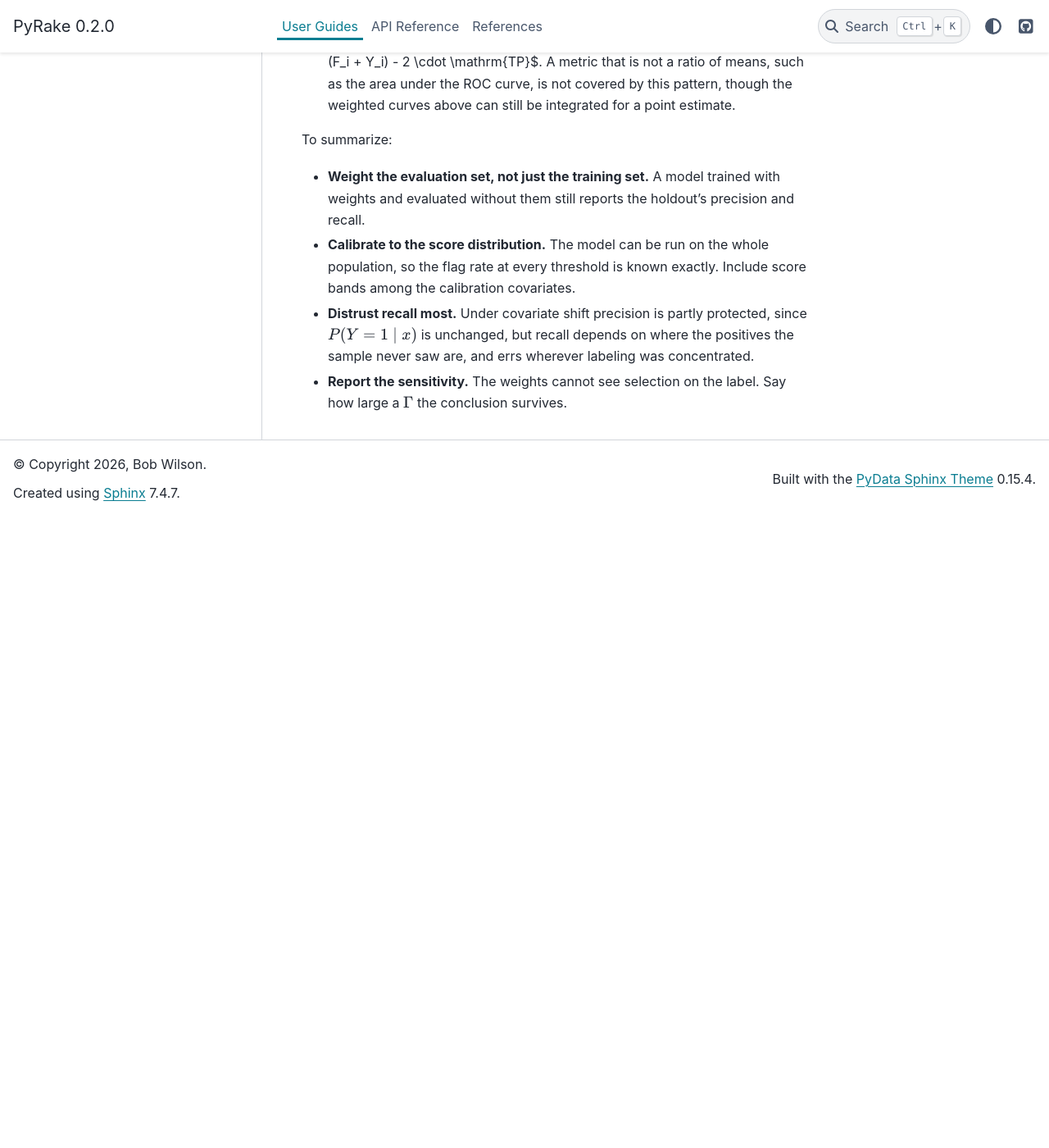
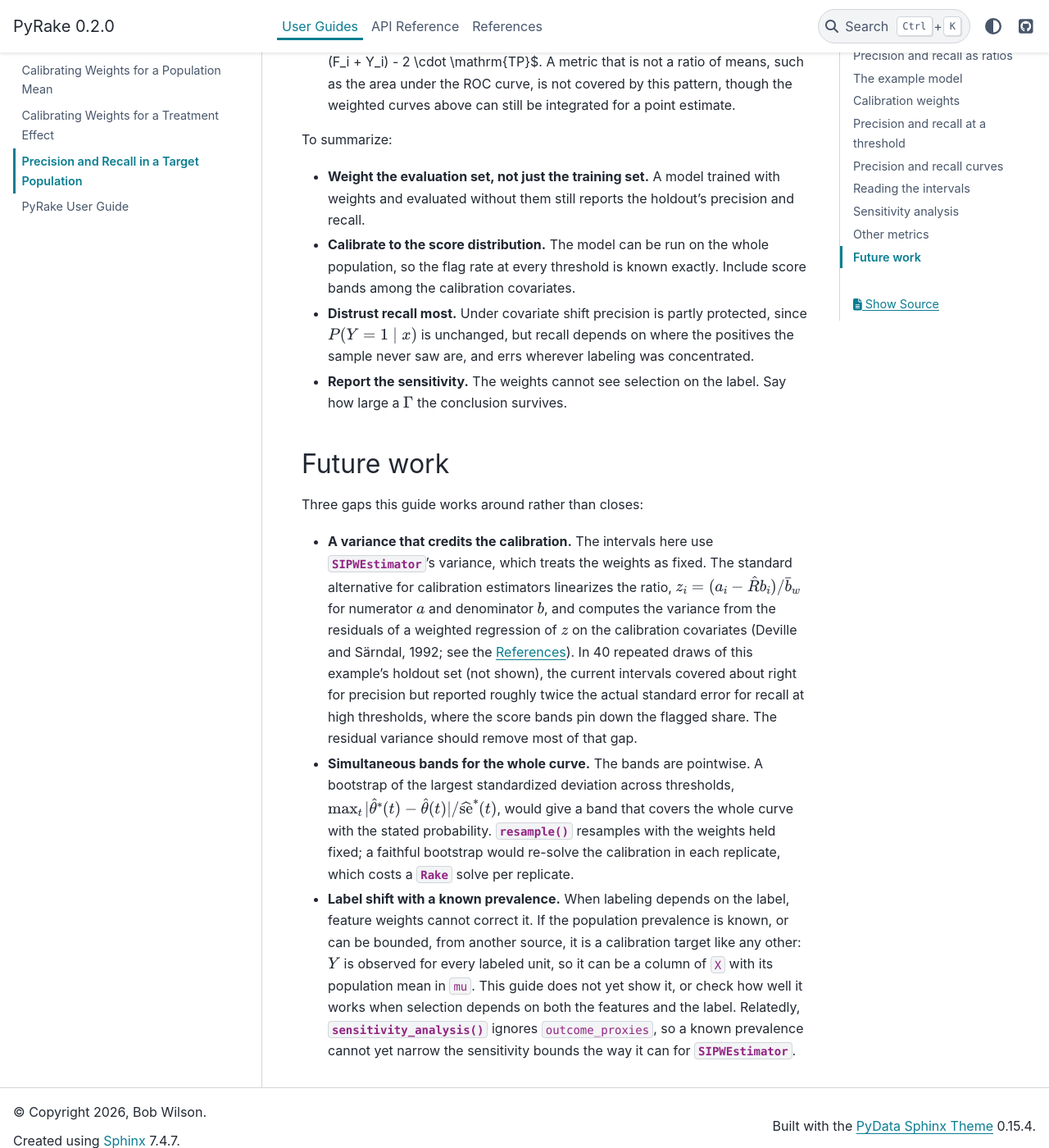
Before and after one commit to rwilson4/PyRake, a Sphinx documentation site: the page built from docs/user_guides/classifier_metrics.md, in a window 1280 px wide and 1400 px high, scrolled down 8532 px. Shown: the whole window at 82% size. Built offline with Sphinx 7.4.7 and the PyData theme 0.15.4, drawn with Linux system fonts in a browser that asks for light colours; before the commit the page ends 9162 px from its top, so only the background shows below that.

Commit message:
[Claude] Record future work in the precision and recall guide
A calibration-aware variance, simultaneous bands over the whole curve,
and label shift with a known prevalence, which the guide currently
works around. Adds Deville and Särndal (1992) to the references.

Co-Authored-By: Claude Opus 5.5 <noreply@anthropic.com>
Claude-Session: https://claude.ai/code/session_01Gpq7FS8vnUMgRVX31NLihu

```diff
--- a/docs/references.rst
+++ b/docs/references.rst
@@ -7,6 +7,10 @@ References
 .. [CC65] Cochran, W. G., and Chambers, S. P. "The Planning of
    Observational Studies of Human Populations." *Journal of the Royal
    Statistical Society, Series A*, Vol. 128, No. 2, 1965, pp. 234–266.
+
+.. [DS92] Deville, J.-C., and Särndal, C.-E. "Calibration Estimators
+   in Survey Sampling." *Journal of the American Statistical
+   Association*, Vol. 87, No. 418, 1992, pp. 376–382.
 
 .. [DS40] Deming, W. E., and Stephan, F. F. "On a Least Squares
    Adjustment of a Sampled Frequency Table When the Expected Marginal
--- a/docs/user_guides/classifier_metrics.md
+++ b/docs/user_guides/classifier_metrics.md
@@ -405,3 +405,39 @@ To summarize:
   wherever labeling was concentrated.
 - **Report the sensitivity.** The weights cannot see selection on
   the label. Say how large a $\Gamma$ the conclusion survives.
+
+## Future work
+
+Three gaps this guide works around rather than closes:
+
+- **A variance that credits the calibration.** The intervals here use
+  {class}`~pyrake.SIPWEstimator`'s variance, which treats the weights
+  as fixed. The standard alternative for calibration estimators
+  linearizes the ratio, $z_i = (a_i - \hat{R} b_i) / \bar{b}_w$ for
+  numerator $a$ and denominator $b$, and computes the variance from the
+  residuals of a weighted regression of $z$ on the calibration
+  covariates (Deville and Särndal, 1992; see the {doc}`../references`). In 40 repeated draws of this
+  example's holdout set (not shown), the current intervals covered
+  about right for precision but reported roughly twice the actual
+  standard error for recall at high thresholds, where the score bands
+  pin down the flagged share. The residual variance should remove most
+  of that gap.
+- **Simultaneous bands for the whole curve.** The bands are pointwise.
+  A bootstrap of the largest standardized deviation across thresholds,
+  $\max_t |\hat{\theta}^*(t) - \hat{\theta}(t)| / \widehat{\mathrm{se}}^*(t)$,
+  would give a band that covers the whole curve with the stated
+  probability. {meth}`~pyrake.RatioEstimator.resample` resamples with
+  the weights held fixed; a faithful bootstrap would re-solve the
+  calibration in each replicate, which costs a {class}`~pyrake.Rake`
+  solve per replicate.
+- **Label shift with a known prevalence.** When labeling depends on
+  the label, feature weights cannot correct it. If the population
+  prevalence is known, or can be bounded, from another source, it is a
+  calibration target like any other: $Y$ is observed for every labeled
+  unit, so it can be a column of `X` with its population mean in `mu`.
+  This guide does not yet show it, or check how well it works when
+  selection depends on both the features and the label. Relatedly,
+  {meth}`~pyrake.RatioEstimator.sensitivity_analysis` ignores
+  `outcome_proxies`, so a known prevalence cannot yet narrow the
+  sensitivity bounds the way it can for
+  {class}`~pyrake.SIPWEstimator`.
```
